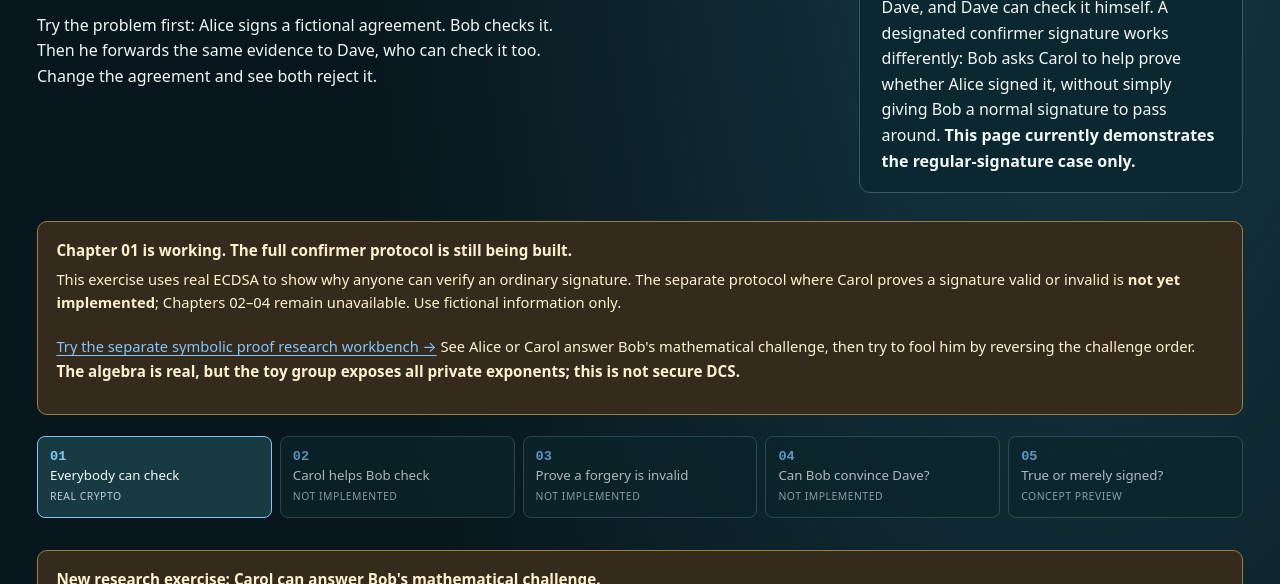
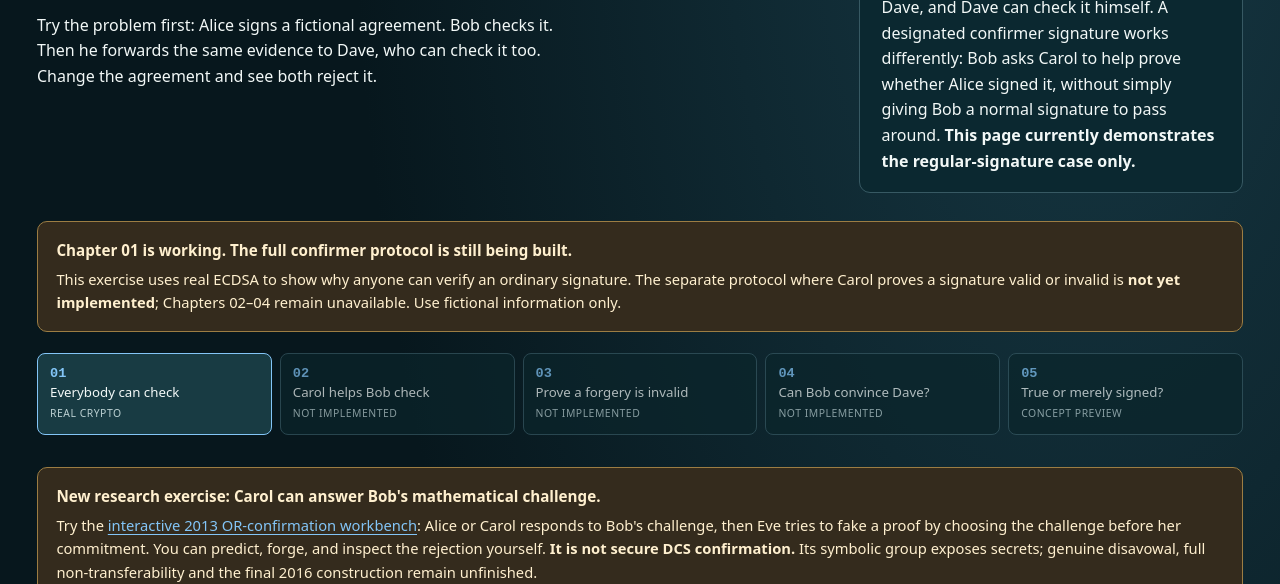
Before and after one commit to systemslibrarian/crypto-lab-confirmer-signatures, a plain HTML site: page prototype/index.html in a window 1280 px wide. Shown: the part 216-800 px from the top of the page. Drawn offline with Linux system fonts and the light colour scheme.

Commit message:
Consolidate research navigation into one clear workbench link and attack lesson

```diff
--- a/prototype/index.html
+++ b/prototype/index.html
@@ -35,7 +35,6 @@
     <section class="research-note" aria-label="Research status">
       <strong>Chapter 01 is working. The full confirmer protocol is still being built.</strong>
       <span>This exercise uses real ECDSA to show why anyone can verify an ordinary signature. The separate protocol where Carol proves a signature valid or invalid is <b>not yet implemented</b>; Chapters 02–04 remain unavailable. Use fictional information only.</span>
-      <p><a href="./symbolic/">Try the separate symbolic proof research workbench →</a> See Alice or Carol answer Bob's mathematical challenge, then try to fool him by reversing the challenge order. <strong>The algebra is real, but the toy group exposes all private exponents; this is not secure DCS.</strong></p>
     </section>
 
     <nav aria-label="Chapters" class="chapter-nav"><ol>
@@ -48,7 +47,7 @@
 
     <section class="research-note" aria-label="New source-math experiment">
       <strong>New research exercise: Carol can answer Bob's mathematical challenge.</strong>
-      <span>Try the <a href="./symbolic/">interactive 2013 OR-confirmation workbench</a>. It calculates the published signed-ElGamal and two-party OR-proof equations, but uses a symbolic group whose public values expose secrets. <b>It is not secure DCS confirmation.</b> Affirmative disavowal, full non-transferability and the final 2016 construction are still unfinished.</span>
+      <span>Try the <a href="./symbolic/">interactive 2013 OR-confirmation workbench</a>: Alice or Carol responds to Bob's challenge, then Eve tries to fake a proof by choosing the challenge before her commitment. You can predict, forge, and inspect the rejection yourself. <b>It is not secure DCS confirmation.</b> Its symbolic group exposes secrets; genuine disavowal, full non-transferability and the final 2016 construction remain unfinished.</span>
     </section>
 
     <section class="workshop" aria-labelledby="workshop-title">
```
